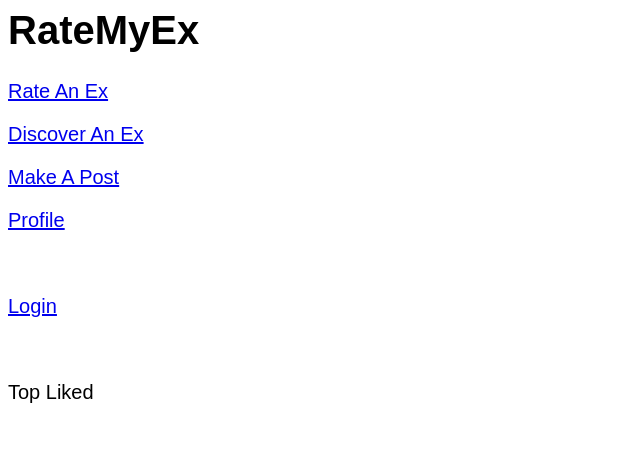
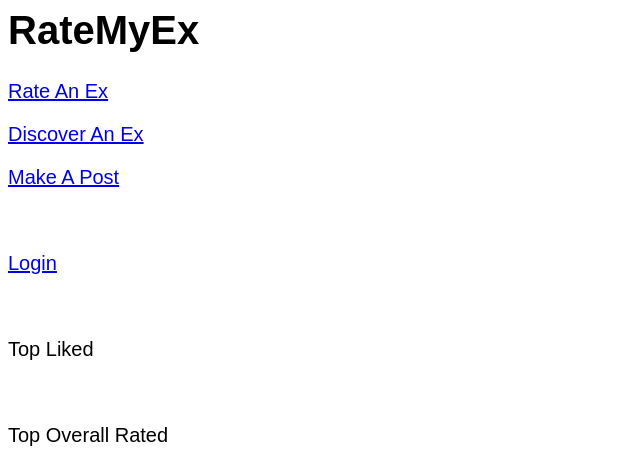
Before and after one commit to gefeiniangniang/rate_my_ex, a Flask app: template templates/home.html in a window 1280 px wide. Shown: the top 468 px of the page, without its empty margins (0-640 px from the left). Run offline with Flask 2, Linux system fonts and the light colour scheme; the template is opened without the code that fills it, so the values that code supplies are empty; parts of the project's set-up code (start-up, migrations or seed data) failed here and were passed over.

Commit message:
Update home.html

```diff
--- a/templates/home.html
+++ b/templates/home.html
@@ -12,7 +12,6 @@
 <p><a href="rate">Rate An Ex</a></p>
 <p><a href="discover">Discover An Ex</a></p>
 <p><a href="post">Make A Post</a></p>
-<p><a href="profile">Profile</a></p>
 <br>
 
 <p><a href="userlogin">Login</a></p>
```
